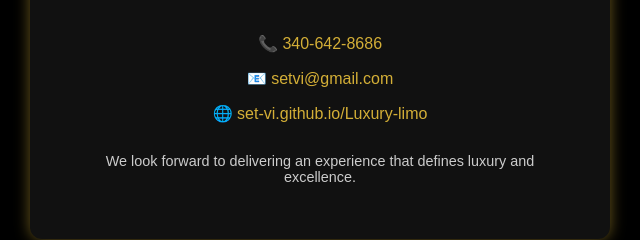
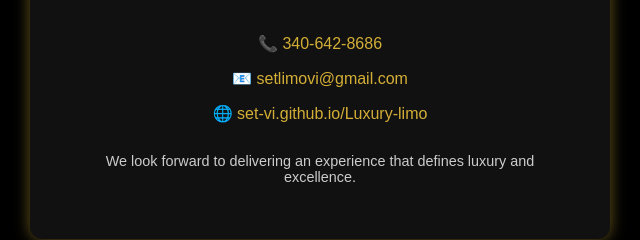
Before and after one commit to set-vi/Luxury-limo, a plain HTML site: page thank-you.html in a window 1280 px wide. Shown: the part 418-658 px from the top of the page, 320-960 px from the left. Drawn offline with Linux system fonts and the light colour scheme.

Commit message:
Add files via upload

```diff
--- a/thank-you.html
+++ b/thank-you.html
@@ -49,7 +49,7 @@
 
     <div style="margin-top: 40px;">
       <p><a href="tel:3406428686">📞 340-642-8686</a></p>
-      <p><a href="mailto:setvi@gmail.com">📧 setvi@gmail.com</a></p>
+      <p><a href="mailto:setvi@gmail.com">📧 setlimovi@gmail.com</a></p>
       <p><a href="https://set-vi.github.io/Luxury-limo/">🌐 set-vi.github.io/Luxury-limo</a></p>
     </div>
 
```
